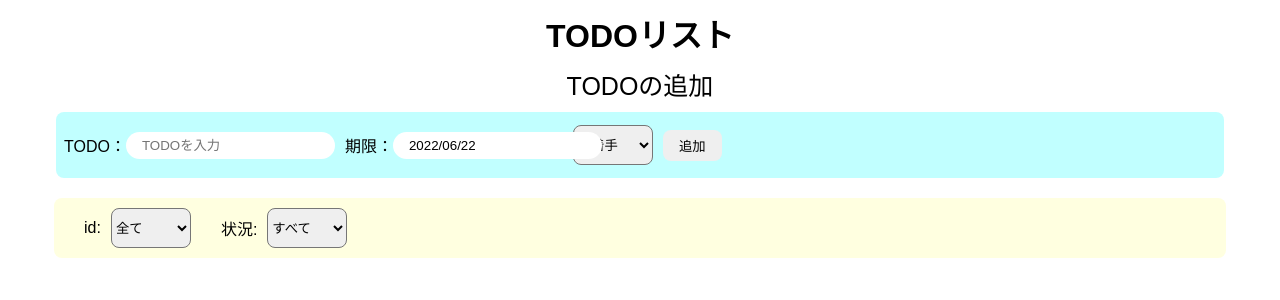
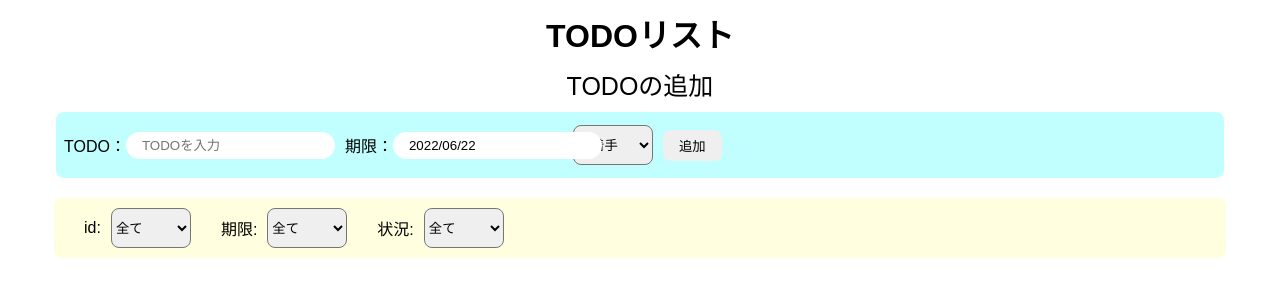
Before and after one commit to k98a73/todo-rookie, a React (Create React App) app: page / in a window 1280 px wide. Shown: the top 300 px of the page. Built offline with nearby package versions, Linux system fonts and the light colour scheme.

Commit message:
フィルター機能の実装

```diff
--- a/src/App.js
+++ b/src/App.js
@@ -13,8 +13,9 @@ const App = () => {
   const [isEditing, setIsEditing] = useState(false);
   const [currentTodo, setCurrentTodo] = useState({});
   const [filteredTodos, setFilteredTodos] = useState([]);
-  const [filter, setFilter] = useState("all");
+  const [filter, setFilter] = useState("全て");
   const [idFilter, setIdFilter] = useState("全て");
+  const [dateFilter, setDateFilter] = useState("全て");
 
   const filterOptions = [
     { label: "notStarted", value: "未着手" },
@@ -67,6 +68,9 @@ const App = () => {
     setTodo("");
     setDueDate(today);
     setTodoStatus("未着手");
+    setIdFilter("全て");
+    setDateFilter("全て");
+    setFilter("全て");
   };
 
   const handleDeleteClick = (id) => {
@@ -92,13 +96,13 @@ const App = () => {
   useEffect(() => {
     const filteringTodos = () => {
       switch (filter) {
-        case "notStarted":
+        case "未着手":
           setFilteredTodos(todos.filter((todo) => todo.status === "未着手"));
           break;
-        case "inProgress":
+        case "作業中":
           setFilteredTodos(todos.filter((todo) => todo.status === "作業中"));
           break;
-        case "done":
+        case "完了":
           setFilteredTodos(todos.filter((todo) => todo.status === "完了"));
           break;
         default:
@@ -132,6 +136,48 @@ const App = () => {
     filteringTodosId();
     // eslint-disable-next-line react-hooks/exhaustive-deps
   }, [idFilter, todos]);
+
+  const todoDate = todos.map(
+    (todo) =>
+      todo.date?.getFullYear() +
+      "/" +
+      (todo.date?.getMonth() + 1) +
+      "/" +
+      todo.date?.getDate()
+  );
+  const todoDateFilter = ["全て", ...todoDate];
+
+  useEffect(() => {
+    const filteringTodosDate = () => {
+      let isBreak = false;
+      for (let date of todoDateFilter) {
+        switch (dateFilter) {
+          case "全て":
+            setFilteredTodos(todos);
+            break;
+          case date:
+            setFilteredTodos(
+              todos.filter(
+                (todo) =>
+                  todo.date?.getFullYear() +
+                    "/" +
+                    (todo.date?.getMonth() + 1) +
+                    "/" +
+                    todo.date?.getDate() ===
+                  date
+              )
+            );
+            isBreak = true;
+            break;
+          default:
+            setFilteredTodos(todos);
+        }
+        if (isBreak) break;
+      }
+    };
+    filteringTodosDate();
+    // eslint-disable-next-line react-hooks/exhaustive-deps
+  }, [dateFilter, todos]);
 
   return (
     <>
@@ -214,12 +260,23 @@ const App = () => {
                 </option>
               ))}
             </select>
+            <p>期限: </p>
+            <select
+              value={dateFilter}
+              onChange={(e) => setDateFilter(e.target.value)}
+            >
+              {todoDateFilter.map((date, index) => (
+                <option key={index} value={date}>
+                  {date}
+                </option>
+              ))}
+            </select>
             <p>状況: </p>
             <select value={filter} onChange={(e) => setFilter(e.target.value)}>
-              <option value="all">すべて</option>
-              <option value="notStarted">未着手</option>
-              <option value="inProgress">作業中</option>
-              <option value="done">完了</option>
+              <option value="全て">全て</option>
+              <option value="未着手">未着手</option>
+              <option value="作業中">作業中</option>
+              <option value="完了">完了</option>
             </select>
           </div>
           <div className="todo-area">
```
